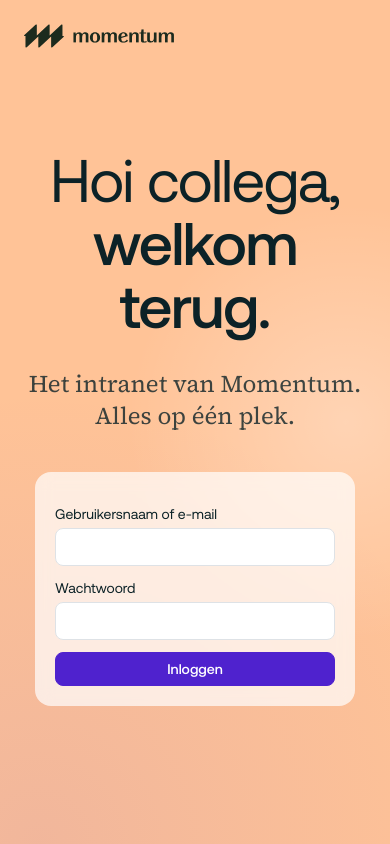
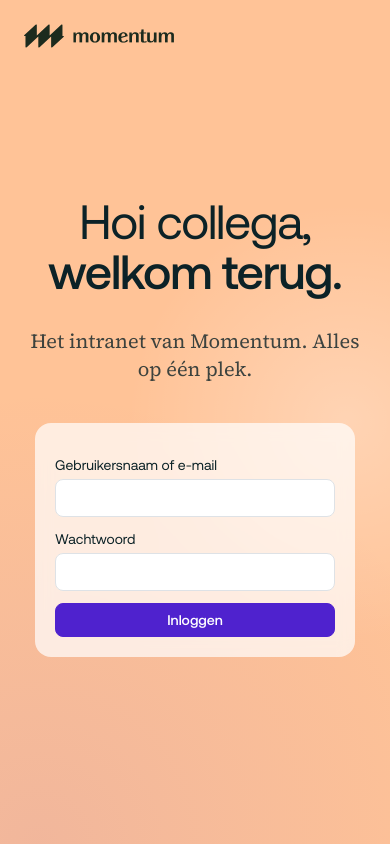
Before and after one commit to momentum-nl/intranet-, a Django app: page /accounts/login/ in a window 390 px wide. Run offline with Django 5.2, Linux system fonts and the light colour scheme; style sheets or scripts are compiled from the project's sources; some libraries are stand-ins or nearby versions.

Commit message:
Loginpagina: mobiele tekstmaat terug naar vorige grootte
Co-Authored-By: Claude Fable 5.1 <noreply@anthropic.com>

```diff
--- a/web_app/templates/account/login.html
+++ b/web_app/templates/account/login.html
@@ -9,11 +9,11 @@
   </header>
   <main class="relative z-10 flex-1 flex items-center justify-center px-6 pb-16">
     <div class="w-full max-w-3xl text-center">
-      <h1 class="font-display leading-[1.05] text-6xl sm:text-8xl tracking-tight">
+      <h1 class="font-display leading-[1.05] text-5xl sm:text-8xl tracking-tight">
         <span class="block font-normal">Hoi collega,</span>
         <span class="block font-medium">welkom terug.</span>
       </h1>
-      <p class="font-serif text-2xl sm:text-3xl mt-8 text-deep/80">Het intranet van Momentum. Alles op één plek.</p>
+      <p class="font-serif text-xl sm:text-3xl mt-8 text-deep/80">Het intranet van Momentum. Alles op één plek.</p>
 
       {% if form.non_field_errors %}
         <div class="mt-8 inline-block rounded-xl bg-white/70 px-4 py-2 text-sm text-danger">{% for e in form.non_field_errors %}{{ e }}{% endfor %}</div>
```
